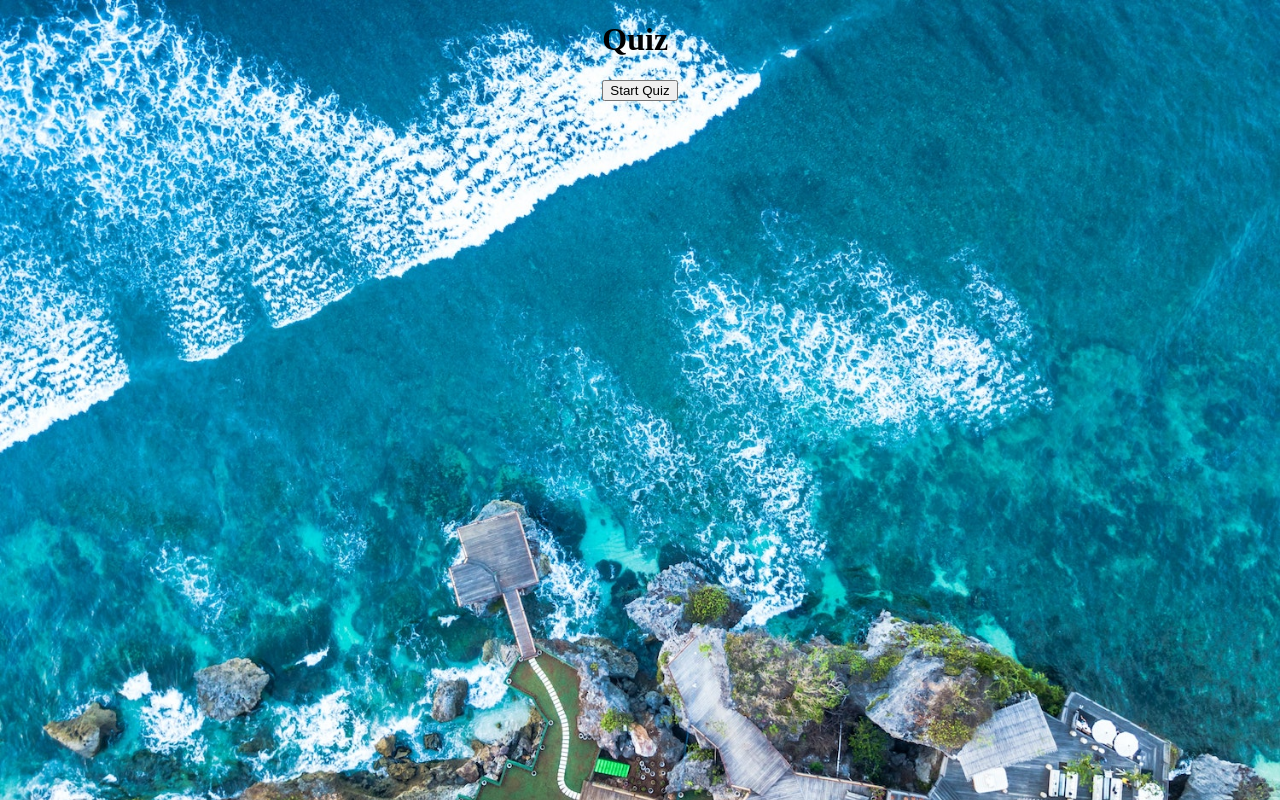
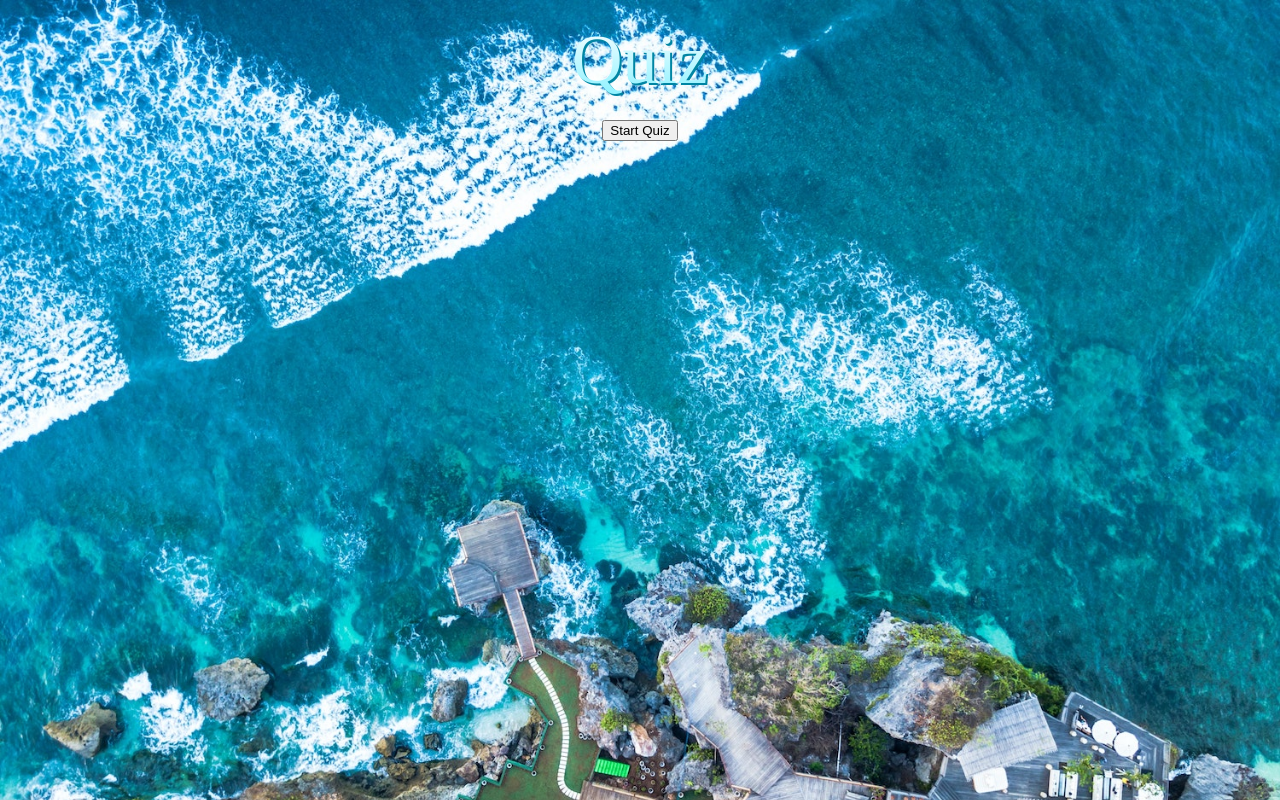
Before and after one commit to Victor-Chris/React-Quiz, a React (Create React App) app: page / in a window 1280 px wide. Built offline with nearby package versions, Linux system fonts and the light colour scheme.

Commit message:
Added Wrapper class to App component style

```diff
--- a/src/App.styles.ts
+++ b/src/App.styles.ts
@@ -19,3 +19,35 @@ export const GlobalStyle = createGlobalStyle`
         box-sizing: border-box;
     }
 `
+
+export const Wrapper = styled.div`
+    display: flex;
+    flex-direction: column;
+    align-items: center;
+
+    > p {
+        color: #fff;
+    }
+
+    .score {
+        color: #fff;
+        font-size: 2rem;
+        margin: 0;
+    }
+
+    h1 {
+        font-family; san-serif;
+        background-image: linear-gradient(180deg, #fff, #87f1ff);
+        background-size: 100%;
+        background-clip: text;
+        -webkit-background-clip: text;
+        -webkit-text-fill-color: transparent;
+        -moz-background-clip: text;
+        -moz-text-fill-color: transparent;
+        filter: drop-shadow(2px 2px #0085a3);
+        font-size: 70px;
+        font-weight: 400;
+        text-align: center;
+        margin: 20px
+    }
+`
--- a/src/App.tsx
+++ b/src/App.tsx
@@ -2,7 +2,7 @@ import React, { useState } from 'react';
 
 import QuestionCard from './components/QuestionCard';
 import { QuestionState, fetchQuizQuestions, Difficulty } from './API';
-import { GlobalStyle } from './App.styles';
+import { GlobalStyle, Wrapper } from './App.styles';
 
 export type AnswerObject = {
   question: string;
@@ -74,7 +74,7 @@ const App = () => {
   return (
     <>
       <GlobalStyle />
-      <div className="App">
+      <Wrapper>
         <h1>Quiz</h1>
         {gameOver || userAnswers.length === TOTAL_QUESTIONS ? (
           <button className="start" onClick={startTrivia}>
@@ -103,7 +103,7 @@ const App = () => {
           </button>
         ) : null}
 
-      </div>
+      </Wrapper>
     </>
   );
 }
```
